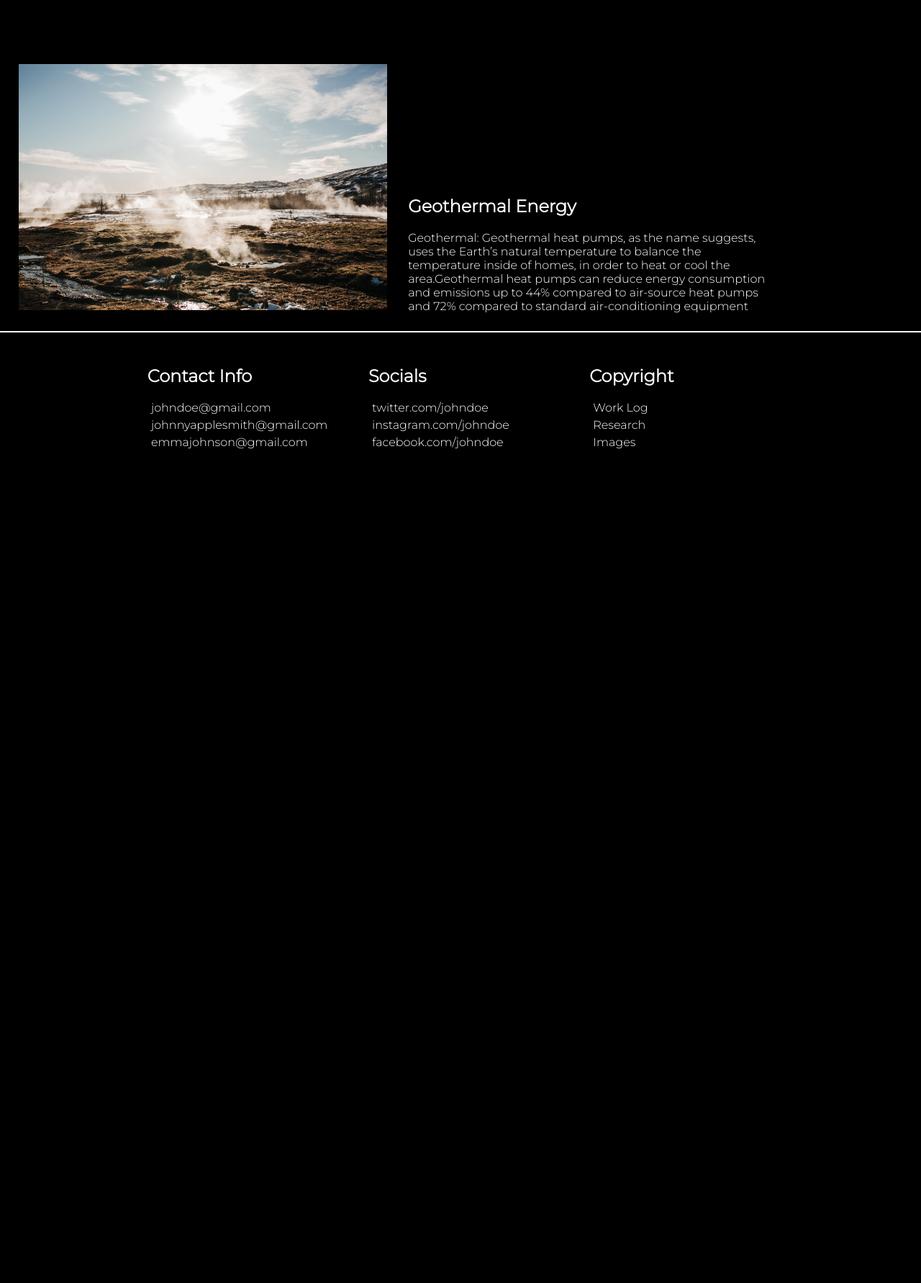
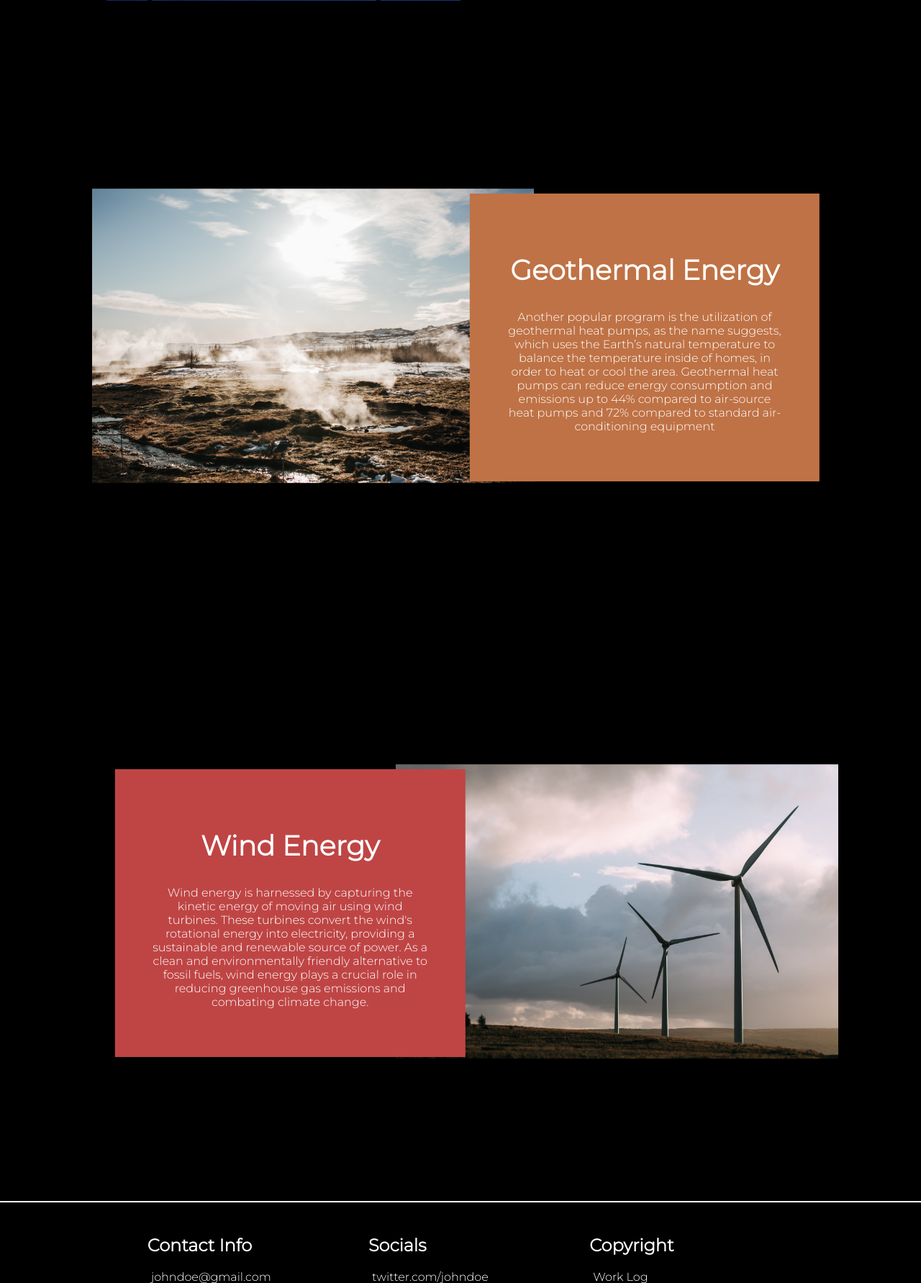
Before and after one commit to Scaledfish64/TheGreeningProject, a PHP site: page /green.html in a window 1280 px wide. Shown: the part 1822-3605 px from the top of the page at 72% size. Before the commit the page ends 2446 px from the top, so only its background shows below. Run offline with PHP 8.4, Linux system fonts and the light colour scheme; some web fonts are replaced.

Commit message:
cooked up geothermal and wind sections
crtl c + ctrl + v

```diff
--- a/green.html
+++ b/green.html
@@ -115,17 +115,30 @@
     <section> <!--Geothermal Section-->
       <div class="geo-container">
         <div class="geo-img-div">
-          <img class="geo-img" src="images/pexels-pavel-danilyuk-7403905.jpg">
+          <img class="geo-img hidden" src="images/pexels-pavel-danilyuk-7403905.jpg">
         </div>
         <div class="geo-div">
-          <h1>Geothermal Energy</h1>
+          <h1 style="font-size: 2.4em;">Geothermal Energy</h1>
           <p>
-            Geothermal: Geothermal heat pumps, as the name suggests, uses the
+            Another popular program is the utilization of geothermal heat pumps, as the name suggests, which uses the
             Earth’s natural temperature to balance the temperature inside of
-            homes, in order to heat or cool the area.Geothermal heat pumps can
+            homes, in order to heat or cool the area. Geothermal heat pumps can
             reduce energy consumption and emissions up to 44% compared to
             air-source heat pumps and 72% compared to standard air-conditioning
             equipment</p>
+          </p>
+        </div>
+      </div>
+    </section>
+    <section> <!--Wind Section-->
+      <div class="wind-container">
+        <div class="wind-img-div">
+          <img class="wind-img hidden-right" src="images/pexels-sam-forson-243138.jpg">
+        </div>
+        <div class="wind-div">
+          <h1 style="font-size: 2.4em;">Wind Energy</h1>
+          <p>
+            Wind energy is harnessed by capturing the kinetic energy of moving air using wind turbines. These turbines convert the wind's rotational energy into electricity, providing a sustainable and renewable source of power. As a clean and environmentally friendly alternative to fossil fuels, wind energy plays a crucial role in reducing greenhouse gas emissions and combating climate change.</p>
           </p>
         </div>
       </div>
--- a/index.css
+++ b/index.css
@@ -370,6 +370,7 @@ hover-underline {
   width: 50px;
   background-color: #8191A6;
   margin-top: 7px;
+  margin-bottom: 5px;
 }
 
 .impact-li{
@@ -409,7 +410,7 @@ hover-underline {
   justify-content: center;
   align-items: center;
   padding: 5%;
-  background-color: #BF7B6B;
+  background-color: #8abf6b;
 }
 
 .solar-flex-container{
@@ -447,26 +448,81 @@ hover-underline {
 
 .geo-container{
   margin: 0 auto;
+  height: 100vh;
+  position: relative;
 }
 
 .geo-img-div{
   width: 40%;
-  margin: 2%;
+  margin-left: 5%;
   display: inline-block;
+  position: absolute;
+  top: 50%;
+  left: 25%;
+  transform: translate(-50%, -50%);
 }
 
 .geo-div{
-  display: inline-block;
-  width: 40%;
+  background-color: rgb(191, 114, 69);
+  padding: 8% 4%;
+  width: 35%;
+  z-index: 10;
+  text-align: center;
+  float: right;
+  position: absolute;
+  top: 50%;
+  left: 70%;
+  transform: translate(-50%, -50%);
 }
 
 .geo-img{
-  width: 100%;
+  width: 120%;
+}
+
+.wind-container{
+  margin: 0 auto;
+  height: 100vh;
+  position: relative;
+}
+
+.wind-img-div{
+  width: 40%;
+  margin-left: 5%;
+  display: inline-block;
+  position: absolute;
+  top: 50%;
+  left: 58%;
+  transform: translate(-50%, -50%);
+}
+
+.wind-div{
+  background-color: #bf4545;
+  padding: 8% 4%;
+  width: 35%;
+  z-index: 10;
+  text-align: center;
+  float: right;
+  position: absolute;
+  top: 50%;
+  left: 31.5%;
+  transform: translate(-50%, -50%);
+}
+
+.wind-img{
+  width: 120%;
 }
 
 /** this is for smaller laptops such as our chromebook (wasn't looking good on my laptop) **/
 @media screen and (max-width:1500px) {
   .solar-div{
+    width: 30%;
+    padding: 4%;
+  }
+  .geo-div{
+    width: 30%;
+    padding: 4%;
+  }
+  .wind-div{
     width: 30%;
     padding: 4%;
   }
```
Also changed, not shown: images/pexels-sam-forson-243138.jpg (added).
